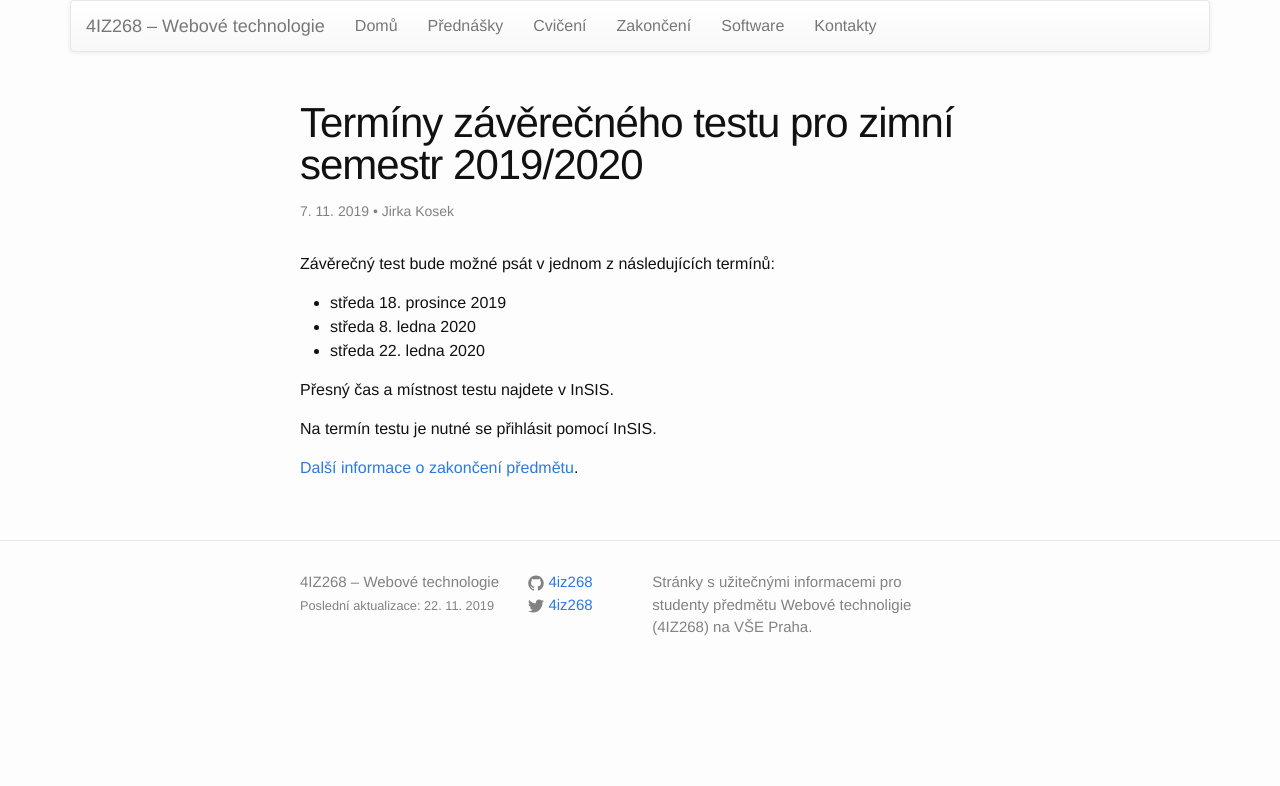
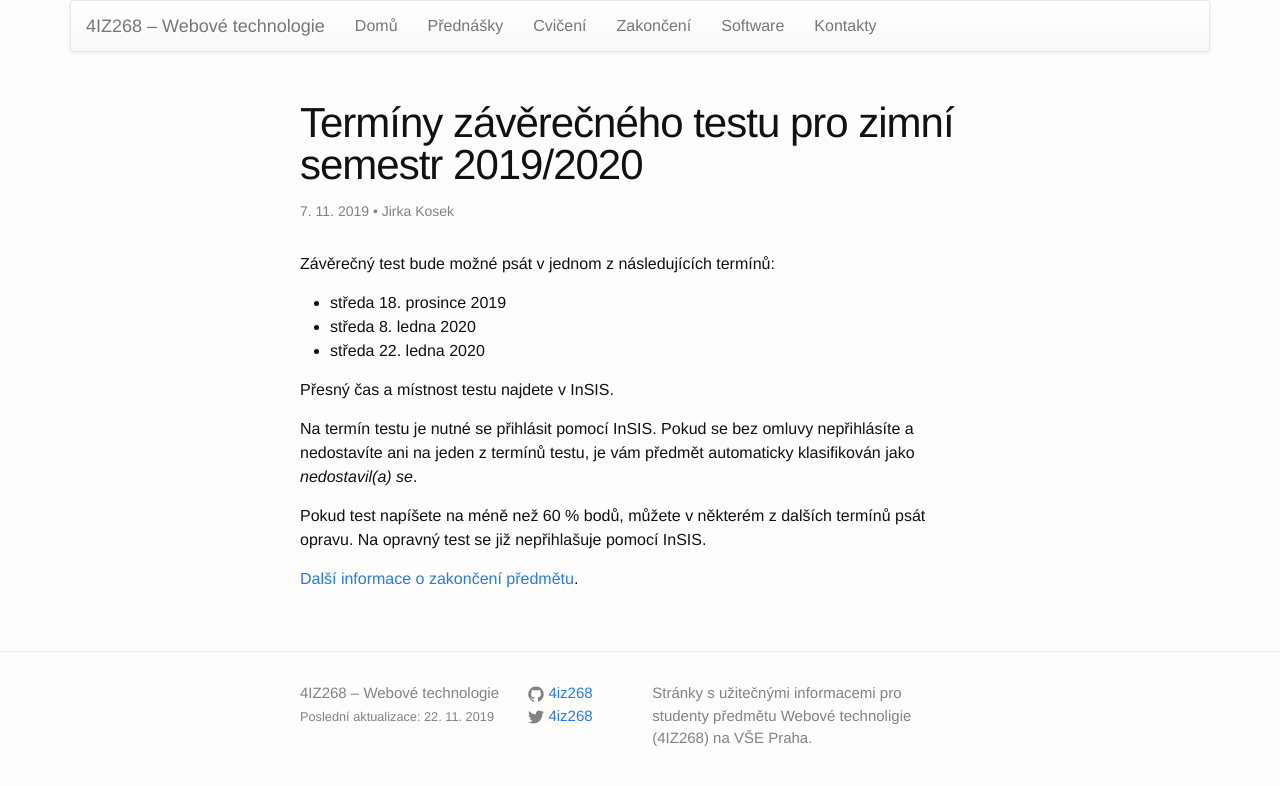
Before and after one commit to 4iz268/4iz268.github.io, a Jekyll site: the page built from _posts/2019-11-07-testy-zs-2019-2020.md, in a window 1280 px wide. Shown: the top 786 px of the page. Built offline with Jekyll 4.4.1, drawn with Linux system fonts in a browser that asks for light colours; nearby versions of some CDN libraries.

Commit message:
Doplnění info o testu

```diff
--- a/_posts/2019-11-07-testy-zs-2019-2020.md
+++ b/_posts/2019-11-07-testy-zs-2019-2020.md
@@ -12,6 +12,12 @@ Závěrečný test bude možné psát v jednom z následujících termínů:
 
 Přesný čas a místnost testu najdete v InSIS.
 
-Na termín testu je nutné se přihlásit pomocí InSIS.
+Na termín testu je nutné se přihlásit pomocí InSIS. Pokud se bez omluvy
+nepřihlásíte a nedostavíte ani na jeden z termínů testu, je vám
+předmět automaticky klasifikován jako *nedostavil(a) se*.
+
+Pokud test napíšete na méně než 60 % bodů, můžete v některém
+z dalších termínů psát opravu. Na opravný test se již
+nepřihlašuje pomocí InSIS.
 
 [Další informace o zakončení předmětu](/zakonceni/).
```
